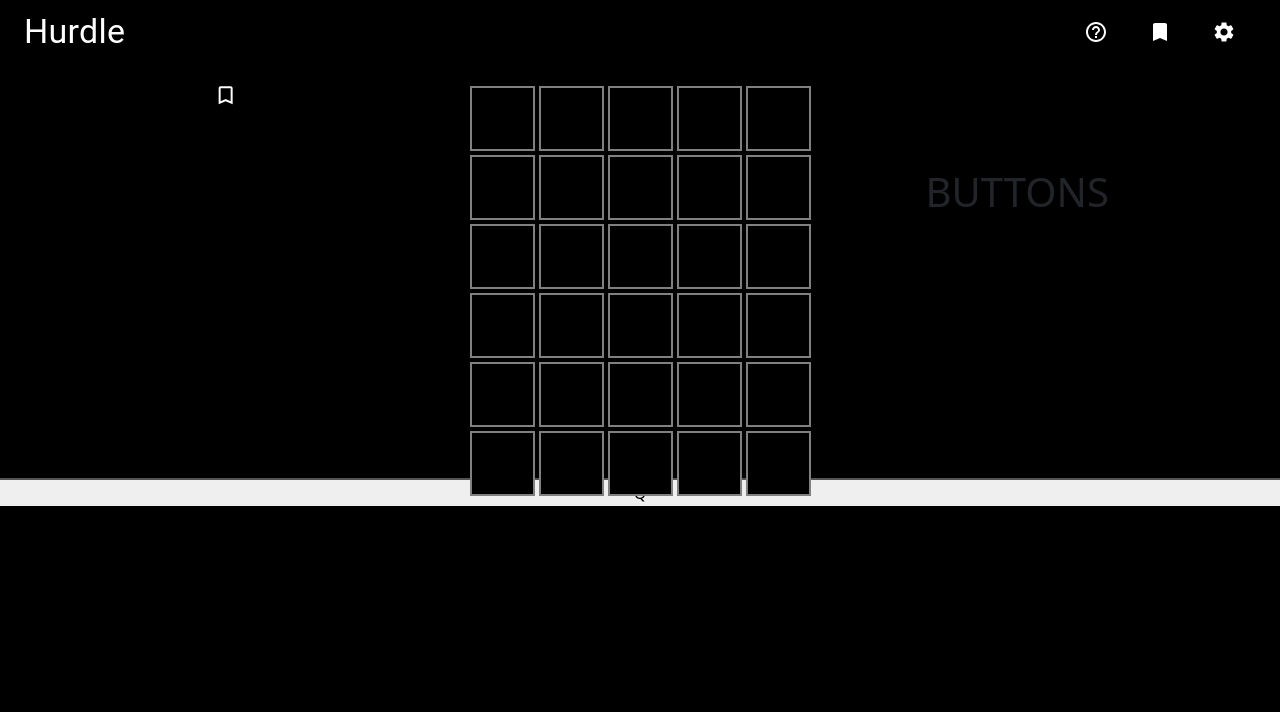
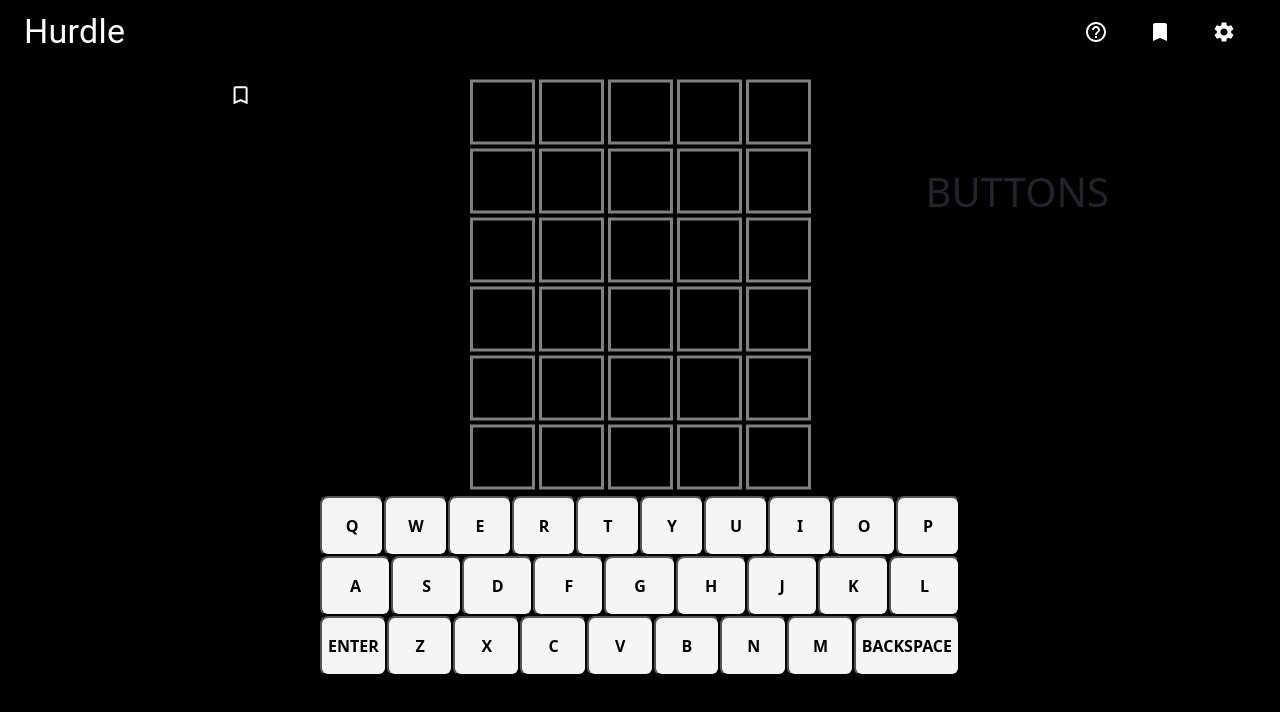
Before and after one commit to lyndenlim/hurdle, a React (Create React App) app: page / in a window 1280 px wide. Shown: the top 712 px of the page. Built offline with nearby package versions, Linux system fonts and the light colour scheme; no server answers.

Commit message:
Keyboard layout/style changes

```diff
--- a/src/App.js
+++ b/src/App.js
@@ -11,6 +11,7 @@ function App() {
   const [isFavorited, setIsFavorited] = useState(false)
   const [unfilteredWord, setUnfilteredWord] = useState([])
   const [favoriteList, setFavoriteList] = useState([])
+  const [keyboard, setKeyboard] = useState([])
   const [word, setWord] = useState("")
   const [pronunciation, setPronunciation] = useState("")
   const [english, setEnglish] = useState("")
@@ -36,17 +37,19 @@ function App() {
 
   // Second dictionary API used as validation, makes sure the is contained in Merriam Websters
   useEffect(() => {
-    console.log(unfilteredWord)
     fetch(`https://www.dictionaryapi.com/api/v3/references/collegiate/json/${unfilteredWord}?key=c7d47a35-1538-4a8c-a6a6-5d47170ded58`)
       .then(res => res.json())
       .then(data => {
-      console.log(data)
         setWord(unfilteredWord)
         setPronunciation(data[0].hwi.prs[0].mw)
         setEnglish(data[0].fl)
         setDef(data[0].shortdef[0])
       })
   }, [unfilteredWord])
+
+  function handleKeyboard(letter) {
+    setKeyboard(letter)
+  }
 
   return (
     <div>
@@ -69,11 +72,12 @@ function App() {
             isFavorited={isFavorited}
             setIsFavorited={setIsFavorited}
             setFavoriteList={setFavoriteList}
+            keyboard={keyboard}
           />
-          <Keyboard />
+          <Keyboard handleKeyboard={handleKeyboard} />
         </Route>
         <Route exact path="/favorites">
-          <Favorites bgColor={bgColor} textColor={textColor} favoriteList={favoriteList}/>
+          <Favorites bgColor={bgColor} textColor={textColor} favoriteList={favoriteList} />
         </Route>
       </Switch>
     </div>
--- a/src/DictionaryEntry.js
+++ b/src/DictionaryEntry.js
@@ -5,6 +5,7 @@ import Button from '@mui/material/Button'
 function DictionaryEntry({ textColor, word, pronunciation, english, def, isFavorited, setIsFavorited, setFavoriteList }) {
     const showFavorited = isFavorited ? <BookmarkIcon /> : <BookmarkBorderIcon />
 
+    // Stores word in favorites page
     function handleClick() {
         if (!isFavorited) {
             setFavoriteList([word, pronunciation, english, def])
--- /dev/null
+++ b/src/KeyItem.js
@@ -0,0 +1,10 @@
+function KeyItem({ handleKeyboard, value }) {
+    return (
+        <button className="key-item"
+            onClick={() => handleKeyboard(value)}>
+            {value}
+        </button>
+    )
+}
+
+export default KeyItem;
--- /dev/null
+++ b/src/KeyList.js
@@ -0,0 +1,13 @@
+import KeyItem from "./KeyItem";
+
+function KeyList({ keyList, handleKeyboard }) {
+    return <div className="key-list">
+        {keyList.map(key => {
+            return (
+                <KeyItem key={key} handleKeyboard={handleKeyboard} value={key} />
+            )
+        })}
+    </div>
+}
+
+export default KeyList;
--- a/src/Keyboard.js
+++ b/src/Keyboard.js
@@ -1,13 +1,18 @@
-function Keyboard() {
+import KeyList from "./KeyList"
+
+function Keyboard({ handleKeyboard }) {
+    const keys = [
+        ['Q', 'W', 'E', 'R', 'T', 'Y', 'U', 'I', 'O', 'P'],
+        ['A', 'S', 'D', 'F', 'G', 'H', 'J', 'K', 'L'],
+        ['ENTER', 'Z', 'X', 'C', 'V', 'B', 'N', 'M', "BACKSPACE"]
+    ]
     return (
         <div className="keyboard">
-            <div className="row">
-                <button>Q</button>
-            </div>
-            <div className="row"></div>
-            <div className="row"></div>
+            {keys.map(keyList => {
+                return <KeyList key={keyList} keyList={keyList} handleKeyboard={handleKeyboard} />
+            })}
         </div>
     )
 }
 
-export default Keyboard
+export default Keyboard;
--- a/src/LetterContainer.js
+++ b/src/LetterContainer.js
@@ -2,10 +2,9 @@ import { useState, useEffect } from "react"
 import DictionaryEntry from "./DictionaryEntry"
 import Letters from "./Letters"
 
-function LetterContainer({ textColor, bgColor, word, pronunciation, english, def, isFavorited, setIsFavorited, setFavoriteList }) {
+function LetterContainer({ textColor, bgColor, word, pronunciation, english, def, isFavorited, setIsFavorited, setFavoriteList, keyboard }) {
     const [key, setKey] = useState("")
     const [guess, setGuess] = useState([])
-    let userGuess = []
 
     useEffect(() => {
         // Handles key up events on whole document
@@ -26,7 +25,6 @@ function LetterContainer({ textColor, bgColor, word, pronunciation, english, def
                         } else {
                             row[letterIndex] = { value: key.charAt(letterIndex), result: "absent" }
                         }
-
                     }
                     return previous.concat([row])
                 })
@@ -35,12 +33,7 @@ function LetterContainer({ textColor, bgColor, word, pronunciation, english, def
         }
         window.addEventListener("keyup", keyUp)
         return () => window.removeEventListener("keyup", keyUp)
-    }, [key]);
-
-    // Stores separated guess into array
-    // if (guess.length === 5) {
-    //     userGuess = guess.split("")
-    // }
+    }, [key, keyboard]);
 
     // Creates grid for letters
     let grid = [...guess]
--- a/src/Letters.js
+++ b/src/Letters.js
@@ -3,7 +3,7 @@ function Letters({ letters, textColor, bgColor }) {
         <div className="guess">
             {letters.map((letter, index) => {
                 return (
-                    <div key={index} className={`letter-tile ${letter.result}`} style={{backgroundColor: bgColor}}>
+                    <div key={index} className={`letter-tile ${letter.result}`} style={{backgroundColor: bgColor, borderColor: "grey"}}>
                         <span style={{color: textColor}}>{letter.value}</span>
                     </div>
                 )
--- a/src/index.css
+++ b/src/index.css
@@ -13,14 +13,14 @@ body {
 
 .letter-tile {
   display: inline-block;
-  border: 2px solid grey !important;
+  border: 2px solid ;
   margin: 2px;
   width: 65px;
   height: 65px;
   text-align: center;
   font-size: 40px;
   font-weight: bold;
-  transform: translate(0%, 80%)
+  transform: translate(0%, 70%)
 }
 
 .correct {
@@ -45,6 +45,7 @@ body {
 
 .example {
   padding-left: 12px;
+  transform: translate(0%, -65%);
 }
 
 .home-button {
@@ -62,7 +63,8 @@ body {
 
 .dictionary-entry {
   text-align: center;
-  transform: translate(-5%, 60%)
+  /* position: fixed; */
+  transform: translate(-3%, 60%);
 }
 
 .length-buttons {
@@ -74,3 +76,24 @@ body {
   display: flex;
   justify-content: center;
 }
+
+.key-item {
+  display: flex;
+  margin: auto;
+  justify-content: center;
+  background-color: whitesmoke;
+  font: bold;
+  width: 100%;
+  height: 60px;
+  align-items: center;
+  transform: translate(0%, 30%);
+  font-weight: bold;
+  border-radius: 8px;
+}
+
+.key-list {
+  display: flex;
+  margin: auto;
+  justify-content: center;
+  width: 50%;
+}
```
Lines whose indentation alone changed are shown as unchanged.
